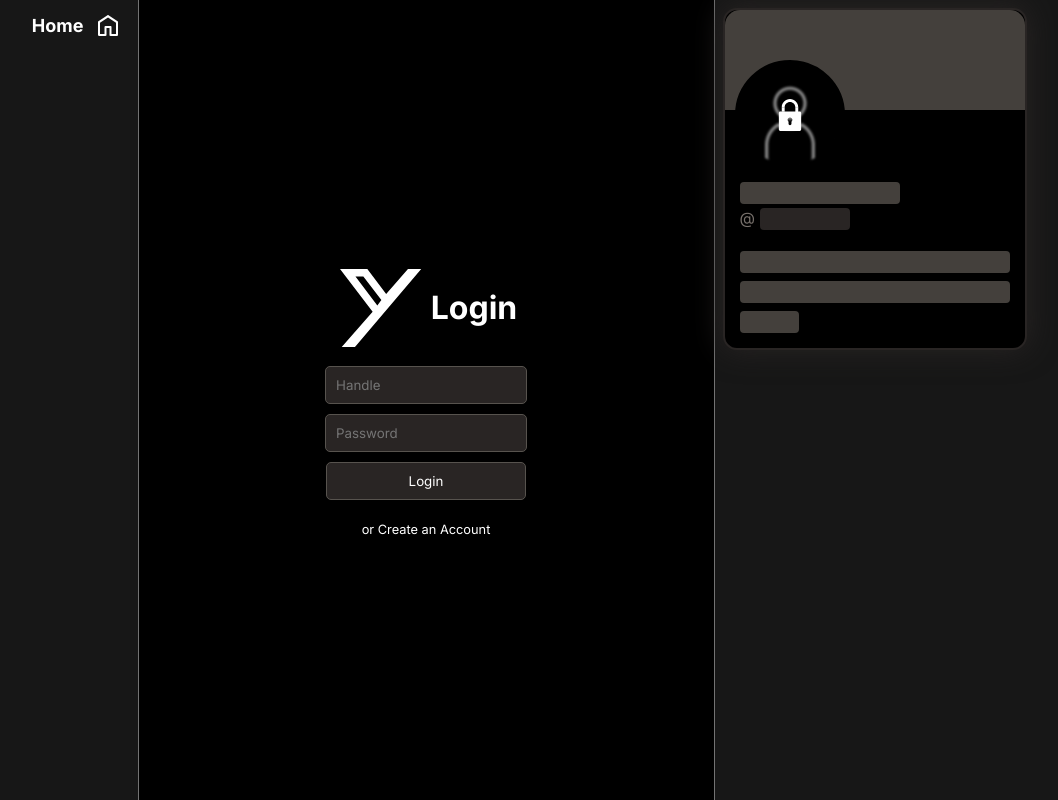
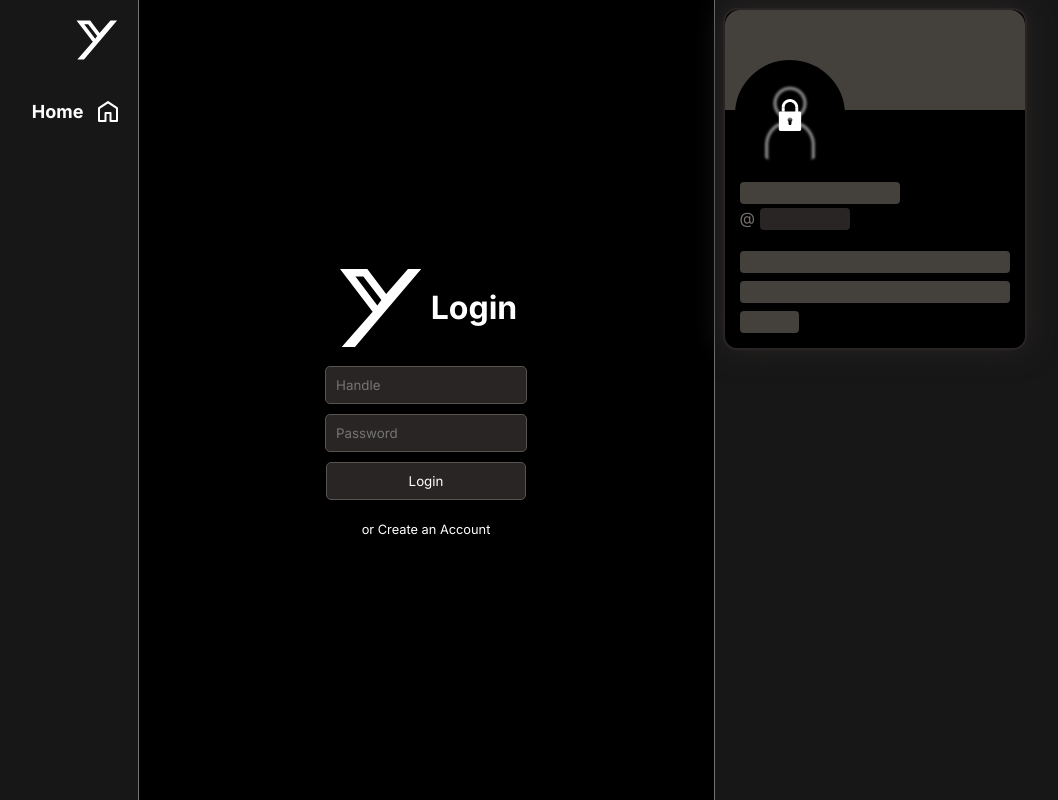
Before and after one commit to wcc-webprogramming-1/web-project, a SvelteKit app: page /login in a window 1280 px wide. Shown: the whole page, without its empty margins (214-1272 px from the left). Built offline with nearby package versions, Linux system fonts and the light colour scheme.

Commit message:
added logo to left menu

```diff
--- a/src/routes/+layout.svelte
+++ b/src/routes/+layout.svelte
@@ -20,6 +20,7 @@
     import Bookmark from "$lib/client/component/icon/bookmark.svelte";
     import Profile from "$lib/client/component/icon/profile.svelte";
     import { scrollY } from "$lib/client/stores/render";
+    import Logo from "$lib/client/component/icon/logo.svelte";
 
   const [cross_out, cross_in] = crossfade({ duration: 500 });
 
@@ -148,6 +149,9 @@
 
 <div class="root">
   <div class="left-bar">
+    <div class="logo" style="padding: 16px;">
+      <Logo size={48} color="white" />
+    </div>
     <LeftBarItem path="/" text="Home" icon={Home} />
     {#if $Session.isLoggedIn}
       <div in:fade={{ duration: 100 }} out:fade={{ duration: 100 }}>
```
